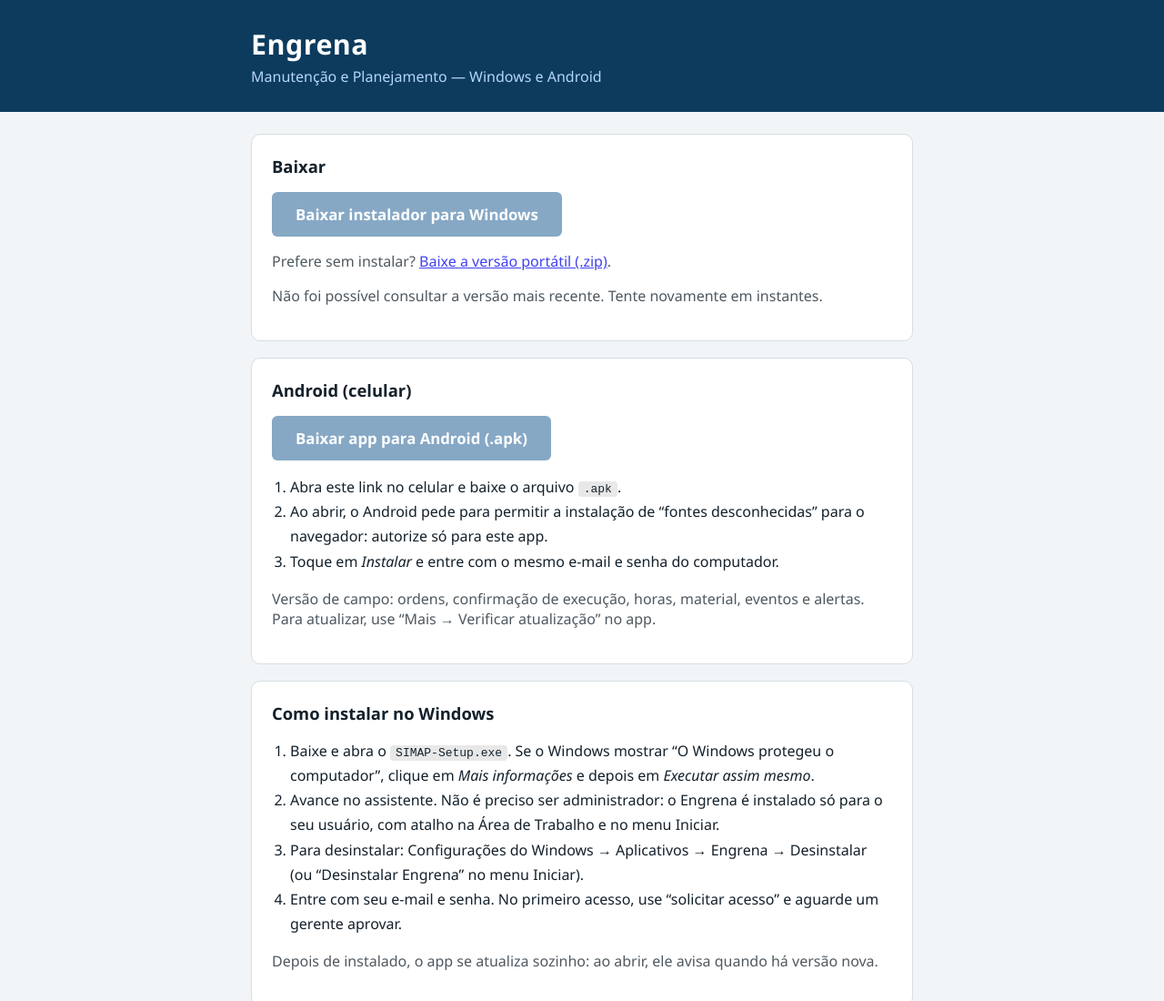
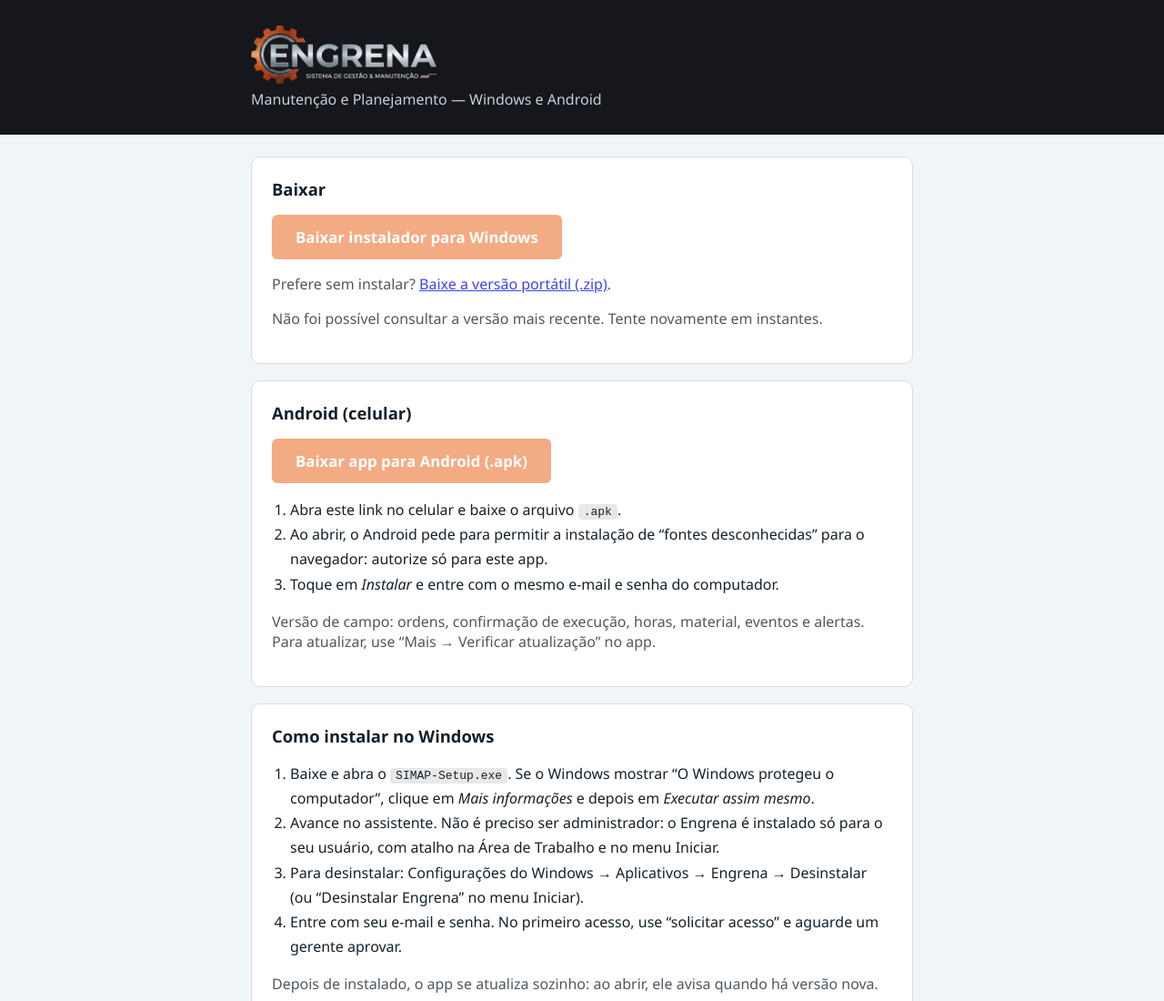
Before and after one commit to BrunoQuinani/engrena-download, a plain HTML site: page index.html in a window 1280 px wide. Shown: the top 1100 px of the page at 91% size. Drawn offline with Linux system fonts and the light colour scheme; no server answers.

Commit message:
Logo e icone do Engrena na pagina

```diff
--- a/index.html
+++ b/index.html
@@ -2,11 +2,12 @@
 <html lang="pt-BR">
 <head>
   <meta charset="utf-8">
+  <link rel="icon" type="image/png" href="favicon.png">
   <meta name="viewport" content="width=device-width, initial-scale=1">
   <title>Engrena - Download</title>
   <meta name="description" content="Baixe o Engrena, manutenção e planejamento para Windows e Android.">
   <style>
-    :root { --marinho:#0c3b5e; --destaque:#0f548c; --claro:#b4d6fa; --fundo:#f2f5f8; --texto:#14212b; --card:#fff; --borda:#d6dde0; }
+    :root { --marinho:#15171c; --destaque:#e8590c; --claro:#c9ced6; --fundo:#f2f5f8; --texto:#14212b; --card:#fff; --borda:#d6dde0; }
     @media (prefers-color-scheme: dark) {
       :root { --fundo:#121a22; --texto:#e8eef3; --card:#18232d; --borda:#2a3946; --claro:#7fb6e8; }
     }
@@ -29,7 +30,7 @@
 </head>
 <body>
   <header><div class="in">
-    <h1>Engrena</h1>
+    <img src="logo.png" alt="Engrena" style="height:64px;width:auto;display:block;margin-bottom:6px">
     <p>Manutenção e Planejamento — Windows e Android</p>
   </div></header>
 
```
Also changed, not shown: reset.html (+3 -2 lines), favicon.png (added), icone.png (added), logo.png (added).
